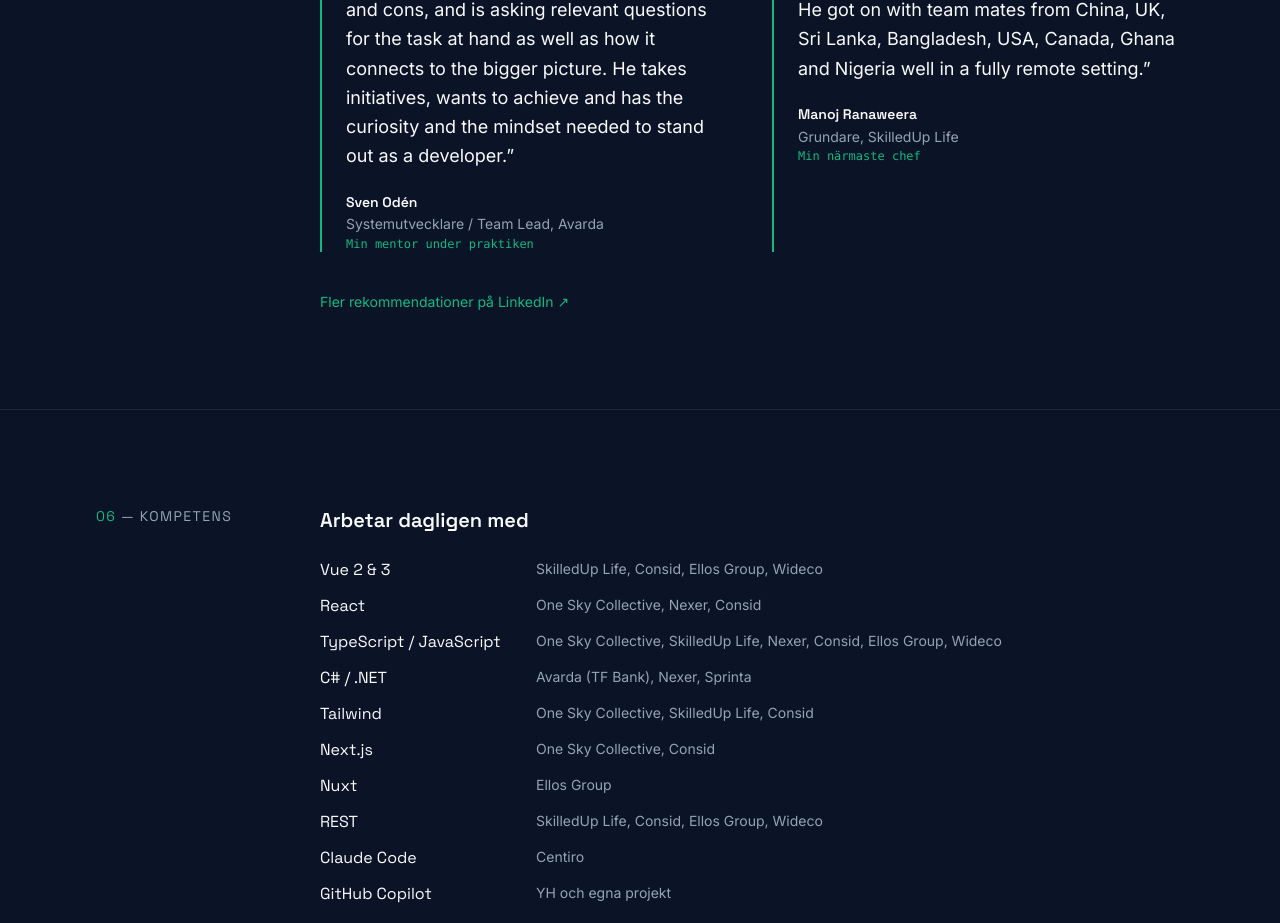
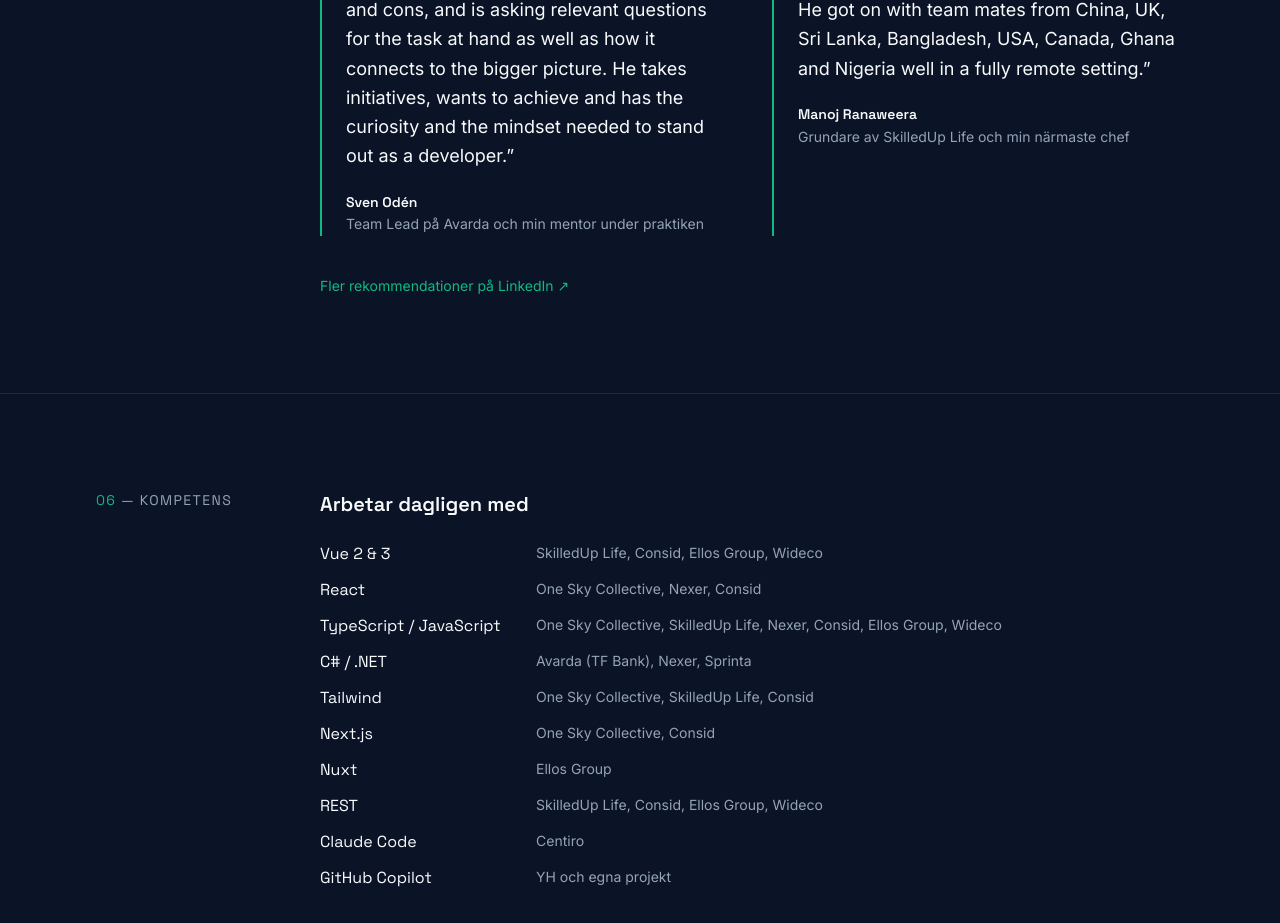
Before and after one commit to therealdanmalmx/danmalm-se, a Next.js app: page / in a window 1280 px wide. Shown: the part 6516-7439 px from the top of the page. Built offline with nearby package versions, Linux system fonts and the light colour scheme.

Commit message:
content: one line for role and relation under each recommendation
Co-Authored-By: Claude Opus 5.5 <noreply@anthropic.com>

```diff
--- a/src/components/Testimonials.tsx
+++ b/src/components/Testimonials.tsx
@@ -14,7 +14,6 @@ export function Testimonials({ t }: { t: Content }) {
             <figcaption className="mt-5 text-sm leading-relaxed">
               <span className="font-display font-semibold">{r.name}</span>
               <span className="block text-muted">{r.role}</span>
-              <span className="block font-mono text-xs text-accent">{r.relation}</span>
             </figcaption>
           </figure>
         ))}
--- a/src/content/en.ts
+++ b/src/content/en.ts
@@ -250,8 +250,8 @@ export const en: Content = {
   testimonials: sv.testimonials.map((r) => ({
     ...r,
     ...{
-      "sven-oden": { role: "Software developer / Team lead, Avarda", relation: "My mentor during the internship" },
-      "manoj-ranaweera": { role: "Founder, SkilledUp Life", relation: "My direct manager" },
+      "sven-oden": { role: "Team lead at Avarda and my mentor during the internship" },
+      "manoj-ranaweera": { role: "Founder of SkilledUp Life and my direct manager" },
     }[r.id],
   })),
   testimonialsMore: "More recommendations on LinkedIn ↗",
--- a/src/content/sv.ts
+++ b/src/content/sv.ts
@@ -296,16 +296,14 @@ export const sv: Content = {
       quote:
         "Daniel has an eye for detail. He can reason about the different outcomes, weighing pros and cons, and is asking relevant questions for the task at hand as well as how it connects to the bigger picture. He takes initiatives, wants to achieve and has the curiosity and the mindset needed to stand out as a developer.",
       name: "Sven Odén",
-      role: "Systemutvecklare / Team Lead, Avarda",
-      relation: "Min mentor under praktiken",
+      role: "Team Lead på Avarda och min mentor under praktiken",
     },
     {
       id: "manoj-ranaweera",
       quote:
         "He demonstrated high level of professionalism and was easy to work with. He got on with team mates from China, UK, Sri Lanka, Bangladesh, USA, Canada, Ghana and Nigeria well in a fully remote setting.",
       name: "Manoj Ranaweera",
-      role: "Grundare, SkilledUp Life",
-      relation: "Min närmaste chef",
+      role: "Grundare av SkilledUp Life och min närmaste chef",
     },
   ],
   testimonialsMore: "Fler rekommendationer på LinkedIn ↗",
--- a/src/content/types.ts
+++ b/src/content/types.ts
@@ -41,9 +41,8 @@ export type Testimonial = {
   id: string;
   quote: string;
   name: string;
+  // Their role and how they worked with Daniel, e.g. "Founder of X and my direct manager".
   role: string;
-  // How the person worked with Daniel, e.g. "Direct manager".
-  relation: string;
 };
 
 export type Skill = {
```
